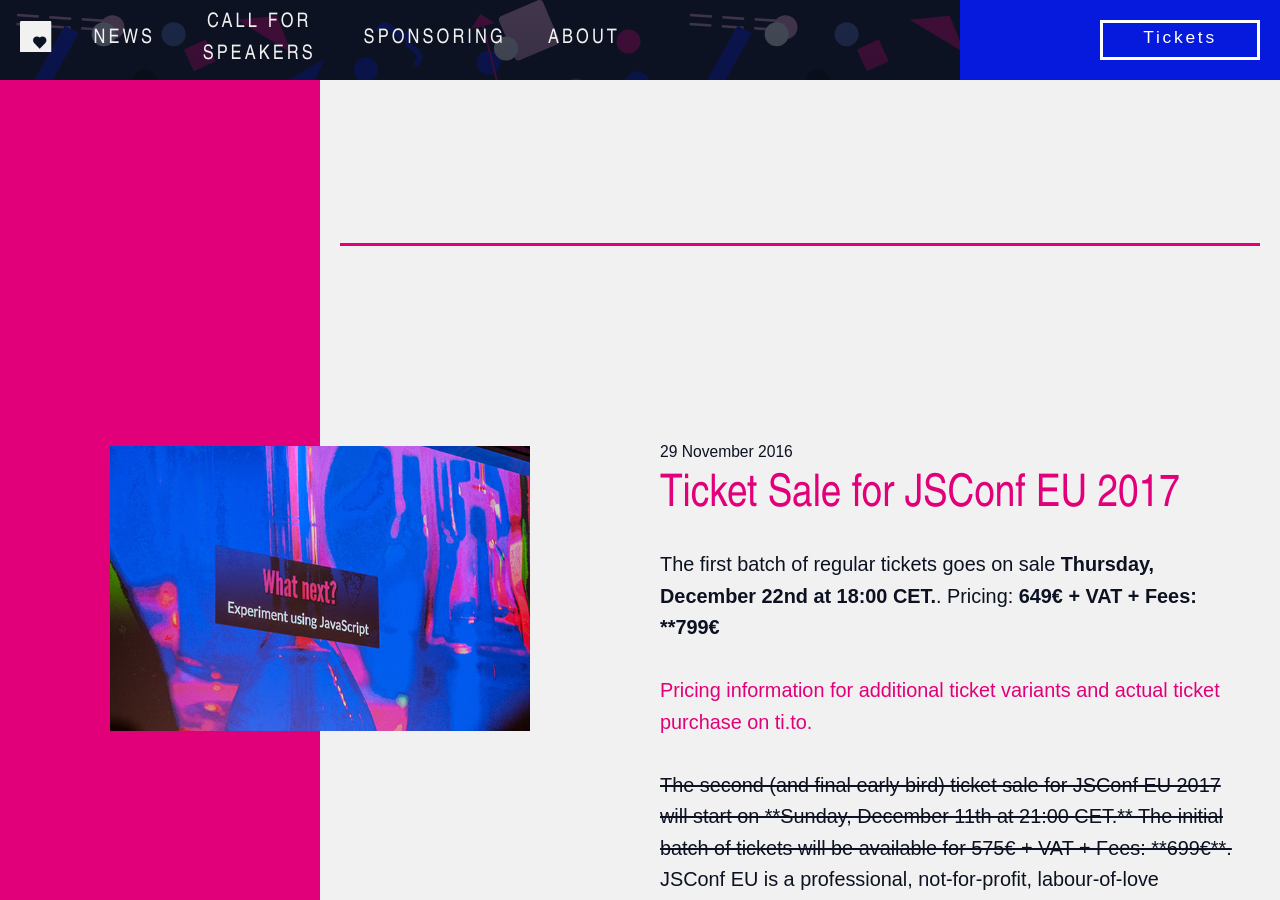
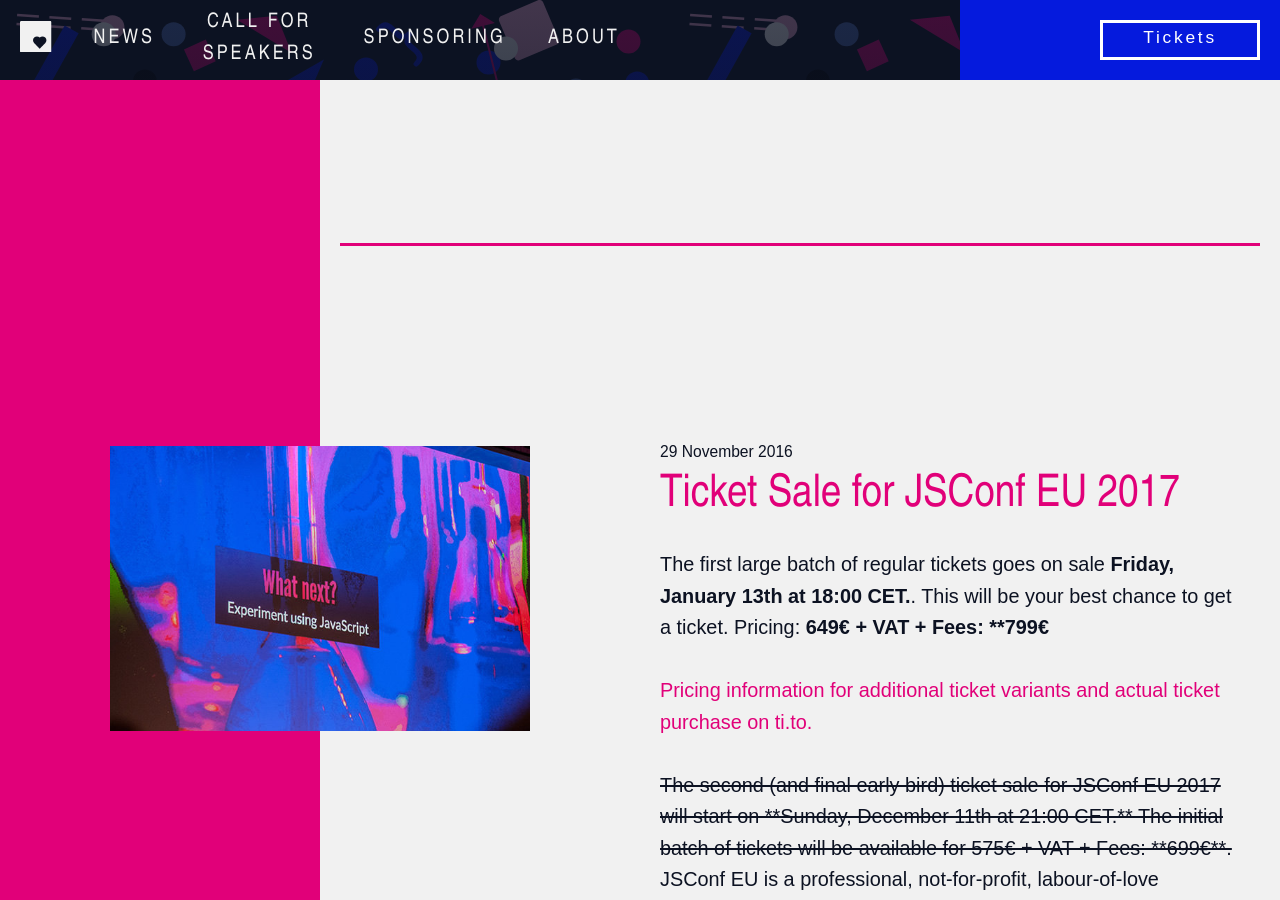
Before and after one commit to jsconf/2017.jsconf.eu, a Jekyll site: the page built from _posts/2016-11-29-tickets.md, in a window 1280 px wide and 900 px high. Built offline with Jekyll 4.4.1, drawn with Linux system fonts in a browser that asks for light colours; nearby versions of some CDN libraries; comment, search, counter and statistics services are not loaded.

Commit message:
Update to next ticket sale.

```diff
--- a/_posts/2016-11-29-tickets.md
+++ b/_posts/2016-11-29-tickets.md
@@ -8,7 +8,7 @@
 
 {% include post-header.html %}
 
-The first batch of regular tickets goes on sale **Thursday, December 22nd at 18:00 CET.**. Pricing: **649€ + VAT + Fees: **799€**
+The first large batch of regular tickets goes on sale **Friday, January 13th at 18:00 CET.**. This will be your best chance to get a ticket. Pricing: **649€ + VAT + Fees: **799€**
 
 [Pricing information for additional ticket variants and actual ticket purchase on ti.to.](https://ti.to/jsconfeu/jsconfeu2017)
 
```
